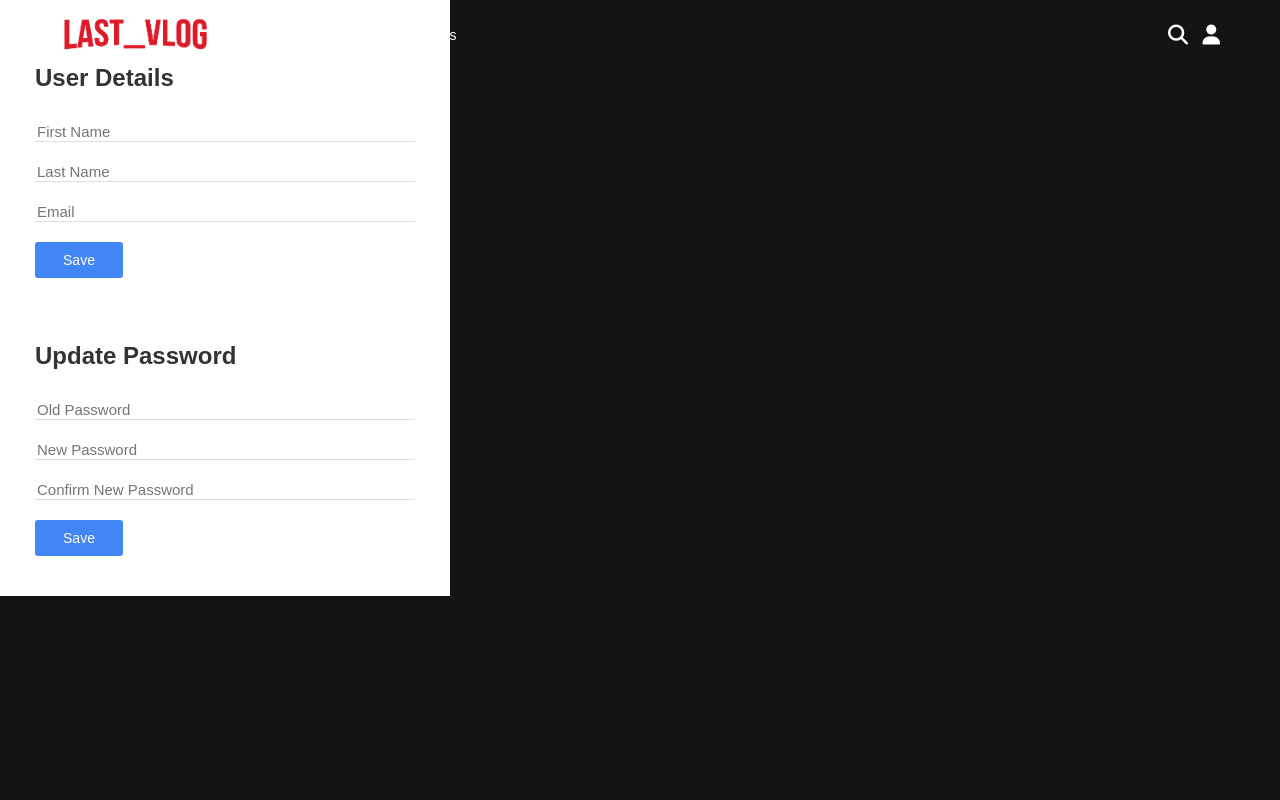
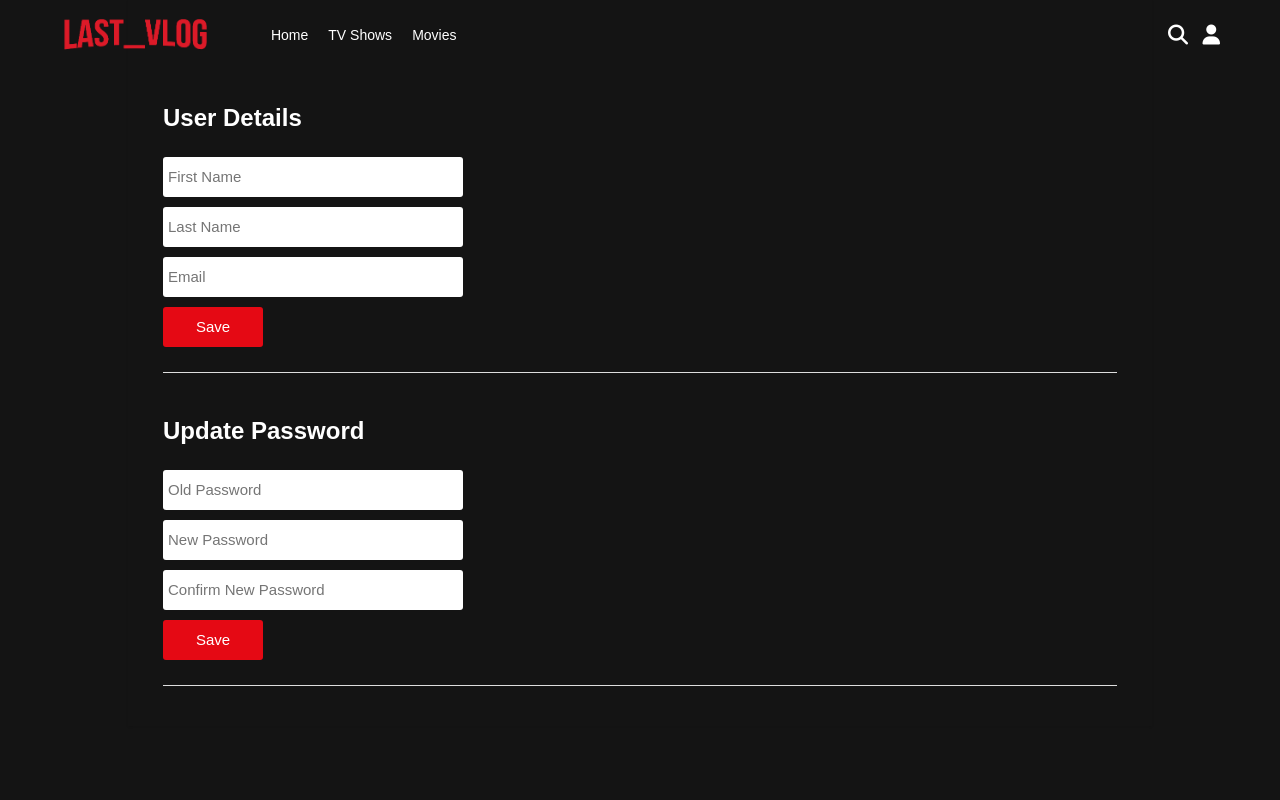
Before and after one commit to Sushma78/example, a PHP site: page /profile.php in a window 1280 px wide. Run offline with PHP 8.4, Linux system fonts and the light colour scheme; the visitor is signed in with stand-in values (Sample User, id 1); data that the repository does not hold is empty; some libraries are stand-ins or nearby versions.

Commit message:
new changes

```diff
--- a/assest/style/style.css
+++ b/assest/style/style.css
@@ -385,3 +385,51 @@ button i {
     padding: 5px 10px;
     border-radius: 3px;
 }
+
+.settingsContainer {
+    background-color: transparent;
+    width: 80%;
+    margin-left: auto;
+    margin-right: auto;
+    padding-top: 60px;
+}
+
+.settingsContainer h2{
+    color: #fff;
+    margin-top: 0;
+
+}
+
+.settingsContainer .formSection{
+    display: flex;
+    flex-direction: column;
+    margin:20px 0;
+    border-bottom: 1px solid #dedede;
+    padding-bottom: 20px;
+}
+
+.settingsContainer form input[type="text"],
+.settingsContainer form input[type="email"],
+.settingsContainer form input[type="password"]{
+    width: 300px;
+    height: 40px;
+    font-size: 15px;
+    margin: 5px 0;
+    border: none;
+    border-radius: 3px;
+    padding: 0 5px;
+
+}
+
+.settingsContainer form input[type="submit"]{
+    width: 100px;
+    height: 40px;
+    font-size: 15px;
+    margin: 5px 0;
+    border: none;
+    border-radius: 3px;
+    padding: 0 5px;
+    background-color: #e50914;
+    color: #fff;
+    cursor: pointer;
+}
--- /dev/null
+++ b/includes/classes/User.php
@@ -0,0 +1,29 @@
+<?php
+
+class User
+{
+    private $con, $sqlData;
+
+    public function __construct($con, $username)
+    {
+        $this->con = $con;
+
+        $query = $this->con->prepare("SELECT * FROM user WHERE username=:un");
+        $query->bindParam(":un", $username);
+        $query->execute();
+
+        $this->sqlData = $query->fetch(PDO::FETCH_ASSOC);
+    }
+    public function getFirstName()
+    {
+        return $this->sqlData["firstName"];
+    }
+    public function getLastName()
+    {
+        return $this->sqlData["firstName"];
+    }
+    public function getEmail()
+    {
+        return $this->sqlData["email"];
+    }
+}
--- a/includes/header.php
+++ b/includes/header.php
@@ -9,6 +9,7 @@ require_once("includes/classes/SeasonProvider.php");
 require_once("includes/classes/Season.php");
 require_once("includes/classes/Video.php");
 require_once("includes/classes/videoProvider.php");
+require_once("includes/classes/User.php");
 
 
 if (!isset($_SESSION["userLoggedIn"])) {
--- a/profile.php
+++ b/profile.php
@@ -1,13 +1,24 @@
 <?php
 require_once("includes/header.php");
+require_once("includes/classes/Account.php");
 ?>
-<div class="settingContainer column">
+<div class="settingsContainer column">
     <div class="formSection">
         <form method="POST">
             <h2>User Details</h2>
-            <input type="text" name="firstName" placeholder="First Name">
-            <input type="text" name="lastName" placeholder="Last Name">
-            <input type="text" name="email" placeholder="Email">
+
+            <?php
+            $user = new User($con, $userLoggedIn);
+
+            $firstName = isset($_POST["firstName"]) ? $_POST["firstName"] : $user->getFirstName();
+            $lastName = isset($_POST["lastName"]) ? $_POST["lastName"] : $user->getLastName();
+            $email = isset($_POST["email"]) ? $_POST["email"] : $user->getEmail();
+
+            ?>
+
+            <input type="text" name="firstName" placeholder="First Name" value="<?php echo $firstName; ?>">
+            <input type="text" name="lastName" placeholder="Last Name" value="<?php echo $lastName; ?>">
+            <input type="email" name="email" placeholder="Email" value="<?php echo $email; ?>">
 
             <input type="submit" name="saveDetailsButton" value="Save">
 
```
